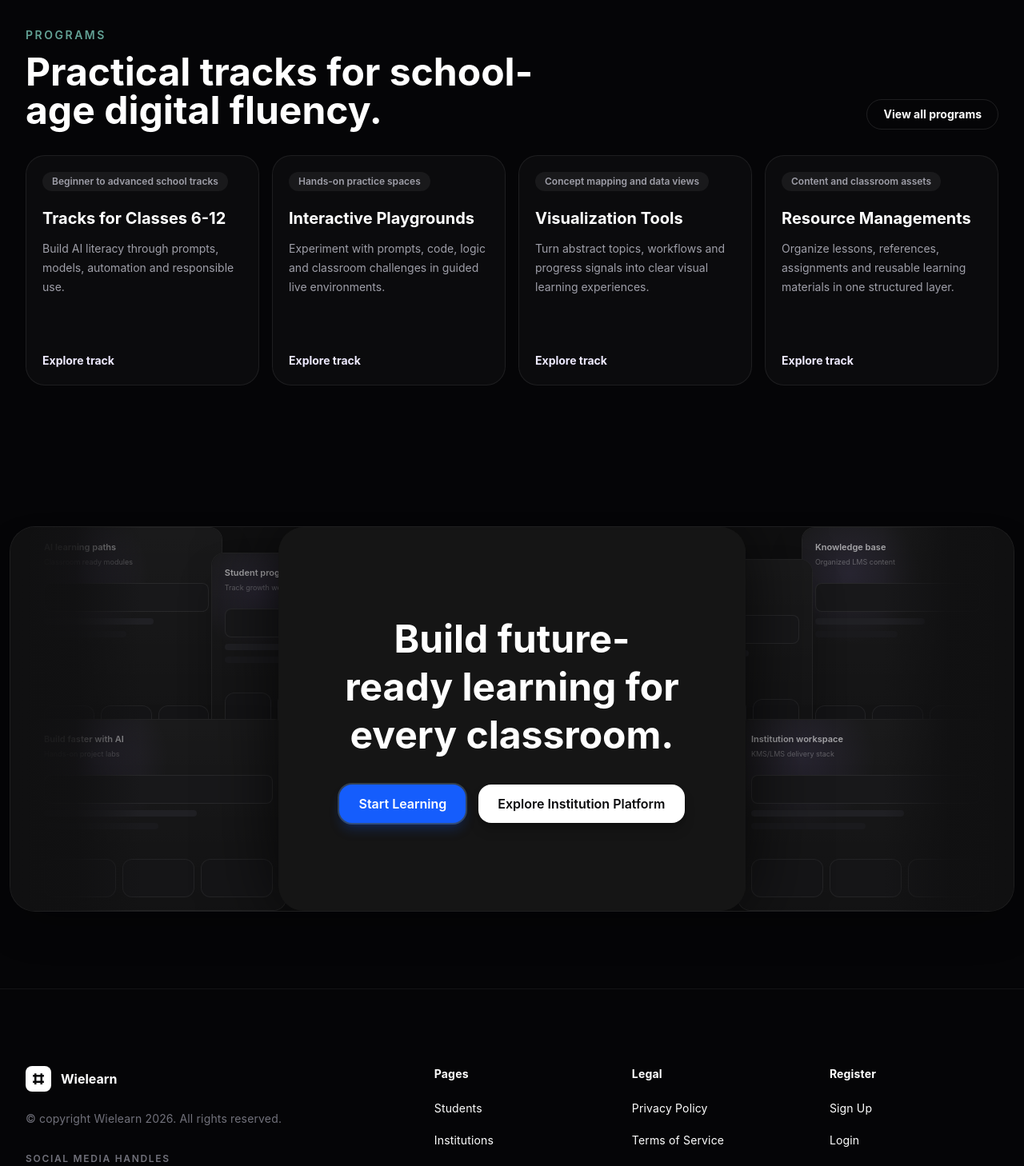
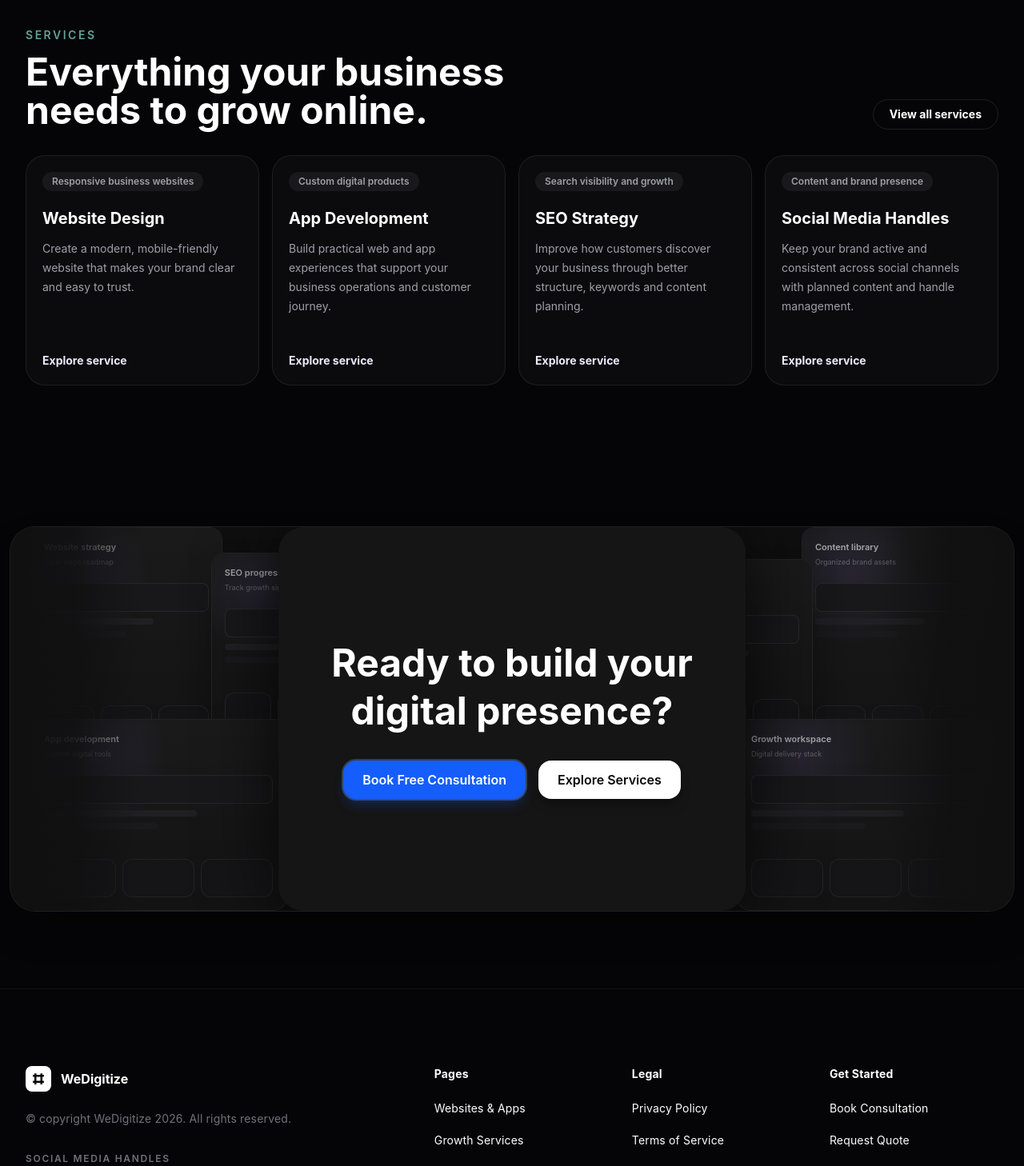
Before and after one commit to VickyKumarOfficial/wiedigital, a React (Vite) app: page / in a window 1280 px wide. Shown: the part 3860-5318 px from the top of the page at 80% size. Built offline with nearby package versions, Linux system fonts and the light colour scheme.

Commit message:
Home page cleared

```diff
--- a/src/components/CTASection.tsx
+++ b/src/components/CTASection.tsx
@@ -10,38 +10,38 @@ type MockScreen = {
 const mockScreens: MockScreen[] = [
   {
     id: 'features',
-    title: 'AI learning paths',
-    caption: 'Classroom ready modules',
+    title: 'Website strategy',
+    caption: 'Clear page roadmap',
     className: 'left-[2%] top-0 h-64 w-52 md:h-72 md:w-60',
   },
   {
     id: 'progress',
-    title: 'Student progress',
-    caption: 'Track growth weekly',
+    title: 'SEO progress',
+    caption: 'Track growth signals',
     className: 'left-[20%] top-8 h-52 w-48 md:h-60 md:w-56',
   },
   {
     id: 'projects',
-    title: 'Build faster with AI',
-    caption: 'Hands-on project labs',
+    title: 'App development',
+    caption: 'Custom digital tools',
     className: 'left-[2%] bottom-0 h-48 w-64 md:h-60 md:w-80',
   },
   {
     id: 'knowledge',
-    title: 'Knowledge base',
-    caption: 'Organized LMS content',
+    title: 'Content library',
+    caption: 'Organized brand assets',
     className: 'right-[2%] top-0 h-64 w-52 md:h-72 md:w-60',
   },
   {
     id: 'skills',
-    title: 'Skill insights',
-    caption: 'AI, CS, IT and IP',
+    title: 'Social media',
+    caption: 'Posts and handle support',
     className: 'right-[20%] top-10 h-52 w-48 md:h-60 md:w-56',
   },
   {
     id: 'workspace',
-    title: 'Institution workspace',
-    caption: 'KMS/LMS delivery stack',
+    title: 'Growth workspace',
+    caption: 'Digital delivery stack',
     className: 'right-[2%] bottom-0 h-48 w-64 md:h-60 md:w-80',
   },
 ]
@@ -93,7 +93,7 @@ export default function CTASection() {
 
         <div className="relative z-20 flex min-h-[30rem] flex-col items-center justify-center px-6 text-center">
           <h2 className="max-w-xl text-balance text-4xl font-bold leading-tight tracking-normal text-white md:text-5xl">
-            Build future-ready learning for every classroom.
+            Ready to build your digital presence?
           </h2>
 
           <div className="mt-8 flex flex-col items-center justify-center gap-4 sm:flex-row">
@@ -101,13 +101,13 @@ export default function CTASection() {
               className="inline-flex min-h-12 items-center justify-center rounded-2xl bg-blue-600 px-6 text-base font-semibold text-white shadow-lg shadow-blue-600/25 ring-2 ring-blue-300/25 transition hover:-translate-y-0.5 hover:bg-blue-500"
               to="/students"
             >
-              Start Learning
+              Book Free Consultation
             </Link>
             <Link
               className="inline-flex min-h-12 items-center justify-center rounded-2xl bg-white px-6 text-base font-semibold text-zinc-950 shadow-lg shadow-black/25 transition hover:-translate-y-0.5 hover:bg-zinc-100"
               to="/institutions"
             >
-              Explore Institution Platform
+              Explore Services
             </Link>
           </div>
         </div>
--- a/src/components/Footer.tsx
+++ b/src/components/Footer.tsx
@@ -4,10 +4,10 @@ const footerColumns = [
   {
     title: 'Pages',
     links: [
-      { label: 'Students', href: '/students' },
-      { label: 'Institutions', href: '/institutions' },
-      { label: 'Platform', href: '/platform' },
-      { label: 'Programs', href: '/programs' },
+      { label: 'Websites & Apps', href: '/students' },
+      { label: 'Growth Services', href: '/institutions' },
+      { label: 'Workflow', href: '/platform' },
+      { label: 'Services', href: '/programs' },
       { label: 'About', href: '/about' },
       { label: 'Contact', href: '/contact' },
     ],
@@ -21,11 +21,11 @@ const footerColumns = [
     ],
   },
   {
-    title: 'Register',
+    title: 'Get Started',
     links: [
-      { label: 'Sign Up', href: '/contact' },
-      { label: 'Login', href: '/contact' },
-      { label: 'Start Learning', href: '/students' },
+      { label: 'Book Consultation', href: '/contact' },
+      { label: 'Request Quote', href: '/contact' },
+      { label: 'Explore Services', href: '/programs' },
     ],
   },
 ]
@@ -74,7 +74,7 @@ function FooterLogo() {
           <path d="M8 5h4v22H8zM20 5h4v22h-4zM5 8h22v4H5zM5 20h22v4H5z" />
         </svg>
       </span>
-      <span>Wielearn</span>
+      <span>WeDigitize</span>
     </span>
   )
 }
@@ -85,7 +85,7 @@ export default function Footer() {
       <div className="relative z-10 mx-auto grid w-[min(100%-2rem,76rem)] gap-12 pt-20 pb-56 md:grid-cols-[1.05fr_1.6fr] md:pt-24 md:pb-64">
         <div>
           <FooterLogo />
-          <p className="mt-6 text-sm text-zinc-500">© copyright Wielearn {new Date().getFullYear()}. All rights reserved.</p>
+          <p className="mt-6 text-sm text-zinc-500">© copyright WeDigitize {new Date().getFullYear()}. All rights reserved.</p>
 
           <div className="mt-8">
             <p className="text-xs font-semibold uppercase tracking-[0.14em] text-zinc-500">Social Media Handles</p>
@@ -128,10 +128,10 @@ export default function Footer() {
       </div>
 
       <div
-        className="pointer-events-none absolute inset-x-0 bottom-[-30px] select-none text-center text-[18vw] font-black leading-none tracking-[-0.05em] text-white/[0.045]"
+        className="pointer-events-none absolute inset-x-0 bottom-[22px] select-none text-center text-[18vw] font-black leading-none tracking-[-0.05em] text-white/[0.045]"
         aria-hidden="true"
       >
-        Wielearn.
+        WeDigitize.
       </div>
     </footer>
   )
--- a/src/components/ProgramsSection.tsx
+++ b/src/components/ProgramsSection.tsx
@@ -6,13 +6,13 @@ export default function ProgramsSection() {
     <section id="programs" className="relative mx-auto w-[min(100%-1.5rem,76rem)] py-14 md:py-20">
       <div className="mb-8 flex flex-col gap-3 md:flex-row md:items-end md:justify-between">
         <div>
-          <p className="text-sm font-semibold uppercase tracking-[0.18em] text-teal-200/65">Programs</p>
+          <p className="text-sm font-semibold uppercase tracking-[0.18em] text-teal-200/65">Services</p>
           <h2 className="mt-3 max-w-2xl text-balance text-4xl font-bold tracking-normal text-white md:text-5xl">
-            Practical tracks for school-age digital fluency.
+            Everything your business needs to grow online.
           </h2>
         </div>
         <Link className="w-fit rounded-full border border-white/[0.1] px-5 py-2 text-sm font-bold text-white transition hover:bg-white/[0.08]" to="/programs">
-          View all programs
+          View all services
         </Link>
       </div>
 
@@ -26,7 +26,7 @@ export default function ProgramsSection() {
             <h3 className="mt-5 text-xl font-bold text-white">{program.title}</h3>
             <p className="mt-3 text-sm leading-6 text-zinc-400">{program.outcome}</p>
             <Link className="mt-auto pt-6 text-sm font-bold text-violet-100 transition group-hover:text-white" to="/programs">
-              Explore track
+              Explore service
             </Link>
           </article>
         ))}
--- a/src/data/programs.ts
+++ b/src/data/programs.ts
@@ -7,27 +7,27 @@ export type Program = {
 
 export const programs: Program[] = [
   {
-    title: 'Tracks for Classes 6-12',
-    level: 'Beginner to advanced school tracks',
-    outcome: 'Build AI literacy through prompts, models, automation and responsible use.',
-    description: 'A practical AI pathway for students to understand modern tools and create useful projects.',
+    title: 'Website Design',
+    level: 'Responsive business websites',
+    outcome: 'Create a modern, mobile-friendly website that makes your brand clear and easy to trust.',
+    description: 'Professional website design for startups and small businesses that need a strong digital first impression.',
   },
   {
-    title: 'Interactive Playgrounds',
-    level: 'Hands-on practice spaces',
-    outcome: 'Experiment with prompts, code, logic and classroom challenges in guided live environments.',
-    description: 'Interactive sandboxes where students can test ideas, break concepts apart and learn by doing.',
+    title: 'App Development',
+    level: 'Custom digital products',
+    outcome: 'Build practical web and app experiences that support your business operations and customer journey.',
+    description: 'Custom development for digital tools, apps and product ideas that need clean execution.',
   },
   {
-    title: 'Visualization Tools',
-    level: 'Concept mapping and data views',
-    outcome: 'Turn abstract topics, workflows and progress signals into clear visual learning experiences.',
-    description: 'Visual tools that help students understand systems, patterns, data and project flow with more clarity.',
+    title: 'SEO Strategy',
+    level: 'Search visibility and growth',
+    outcome: 'Improve how customers discover your business through better structure, keywords and content planning.',
+    description: 'SEO support for stronger search presence, clearer pages and long-term organic growth.',
   },
   {
-    title: 'Resource Managements',
-    level: 'Content and classroom assets',
-    outcome: 'Organize lessons, references, assignments and reusable learning materials in one structured layer.',
-    description: 'A practical resource layer for managing curriculum assets, classroom references and repeatable delivery.',
+    title: 'Social Media Handles',
+    level: 'Content and brand presence',
+    outcome: 'Keep your brand active and consistent across social channels with planned content and handle management.',
+    description: 'Social media support for businesses that need steady visibility, content direction and customer connection.',
   },
 ]
```
